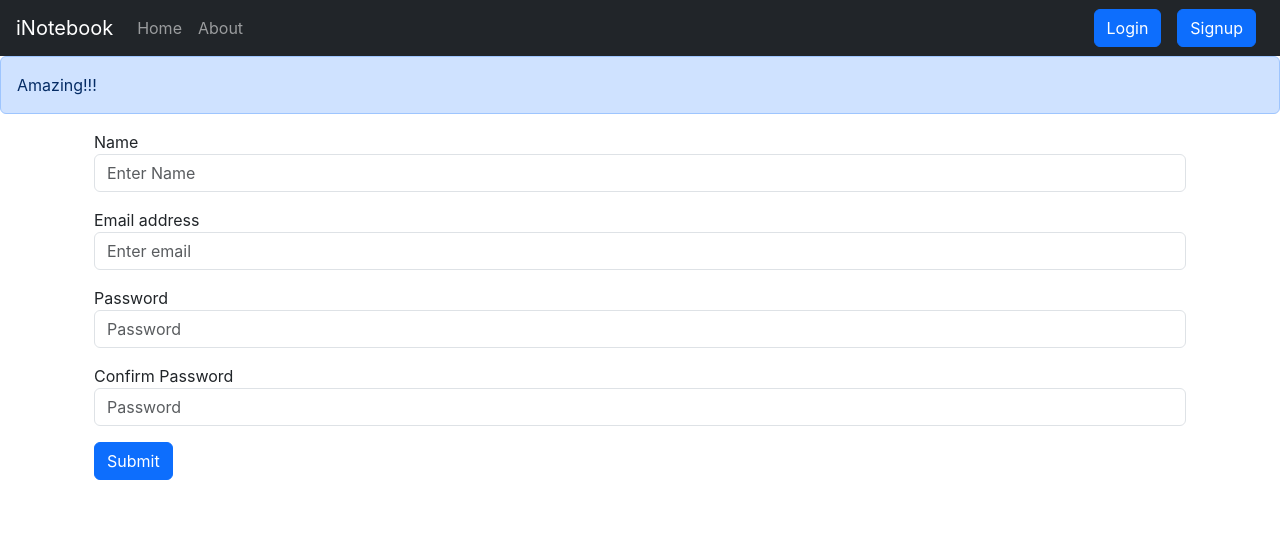
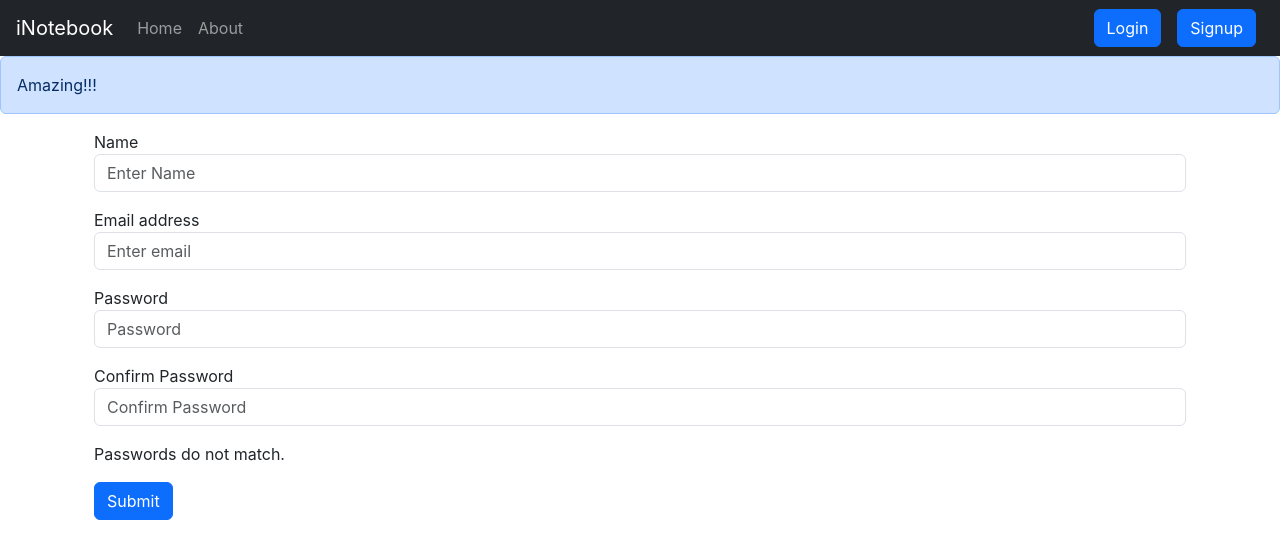
Before and after one commit to Adeshppp/inotebook, a React (Create React App) app: page /signup in a window 1280 px wide. Shown: the top 558 px of the page. Built offline with nearby package versions, Linux system fonts and the light colour scheme.

Commit message:
Implemented confirm password mechanism.

```diff
--- a/src/components/Signup.js
+++ b/src/components/Signup.js
@@ -1,16 +1,88 @@
-// this page is successfully generating a token only if right credentials entered by user.
+// // this page is successfully generating a token only if right credentials entered by user.
+
+// import React, { useState } from 'react'
+// import { useNavigate } from 'react-router-dom'
+
+// const Signup = () => {
+//     const [credentials, setCredentials] = useState({name:"",email:"",password:"",cpassword:""})
+
+//     let navigate = useNavigate();
+//     const handleOnClick=async(e)=>{
+//         e.preventDefault();
+//         const {name,email,password}=credentials;
+//     const response = await fetch("http://localhost:8000/api/auth/createuser", {
+//             //localhost:8000/api/notes/fetchallnotes
+//             method: "POST", // *GET, POST, PUT, DELETE, etc.
+//             headers: {
+//                 "Content-Type": "application/json",
+
+//                 // 'Content-Type': 'application/x-www-form-urlencoded',
+//             },
+//             body: JSON.stringify({ name, email,password }), // body data type must match "Content-Type" header
+
+//         });
+//         const json= await response.json();
+//         console.log(json);
+//         // localStorage.setItem('token',json.authToken);
+//         // navigate('/');
+//         if(json.success){
+//             localStorage.setItem('token',json.authToken);
+//             navigate('/');
+//         }
+//         else {
+//             // navigate('/login')
+//             alert("Invalid Credentials! Email already exist")
+//         }
+//     }
+//         const handleOnChange = (e) => {
+//             setCredentials({ ...credentials, [e.target.name]: e.target.value })//changing event should set its value
+//           }
+
+//     return (
+//         <div className="container">
+//             <form>
+//             <div className="form-group my-3">
+//                     <label htmlFor="name">Name</label>
+//                     <input type="name" className="form-control" name="name" id="name" value={credentials.name} onChange={handleOnChange} placeholder="Enter Name" minLength={3} required/>
+//                 </div>
+//                 <div className="form-group my-3">
+//                     <label htmlFor="exampleInputEmail1">Email address</label>
+//                     <input type="email" className="form-control" name="email" id="email" value={credentials.email} onChange={handleOnChange} aria-describedby="emailHelp" placeholder="Enter email" />
+//                 </div>
+//                 <div className="form-group my-3">
+//                     <label htmlFor="password">Password</label>
+//                     <input type="password" className="form-control" name="password" id="password" value={credentials.password} onChange={handleOnChange} placeholder="Password" minLength={5} required/>
+//                     {/* <input type="password" class="form-control" name="password" id="password" placeholder="Password" minlength="5" autocomplete="new-password" required>  */}
+//                 </div>
+//                 <div className="form-group my-3">
+//                     <label htmlFor="cpassword">Confirm Password</label>
+//                     <input type="password" className="form-control" name="cpassword" id="cpassword" onChange={handleOnChange} placeholder="Password" minLength={5} required/>
+//                 </div>
+
+//                 <button type="submit" className="btn btn-primary" onClick={handleOnClick} >Submit</button>
+//             </form>
+//         </div>
+//     )
+// }
+
+// export default Signup
+
+
+// ==============================================================================================================================================================================================================
+
+// trying comparing password while user entering pass
 
 import React, { useState } from 'react'
 import { useNavigate } from 'react-router-dom'
 
-const Signup = () => {
-    const [credentials, setCredentials] = useState({name:"",email:"",password:"",cpassword:""})
+const Signup = ({ }) => {
+    const [credentials, setCredentials] = useState({ name: "", email: "", password: "", cpassword: "" })
 
     let navigate = useNavigate();
-    const handleOnClick=async(e)=>{
+    const handleOnClick = async (e) => {
         e.preventDefault();
-        const {name,email,password}=credentials;
-    const response = await fetch("http://localhost:8000/api/auth/createuser", {
+        const { name, email, password } = credentials;
+        const response = await fetch("http://localhost:8000/api/auth/createuser", {
             //localhost:8000/api/notes/fetchallnotes
             method: "POST", // *GET, POST, PUT, DELETE, etc.
             headers: {
@@ -18,32 +90,30 @@ const Signup = () => {
 
                 // 'Content-Type': 'application/x-www-form-urlencoded',
             },
-            body: JSON.stringify({ name, email,password }), // body data type must match "Content-Type" header
+            body: JSON.stringify({ name: credentials.name, email: credentials.email, password: credentials.password }), // body data type must match "Content-Type" header
 
         });
-        const json= await response.json();
+        const json = await response.json();
         console.log(json);
-        // localStorage.setItem('token',json.authToken);
-        // navigate('/');
-        if(json.success){
-            localStorage.setItem('token',json.authToken);
+        if (json.success) {
+            localStorage.setItem('token', json.authToken);
             navigate('/');
         }
         else {
-            // navigate('/login')
+            navigate('/login')
             alert("Invalid Credentials! Email already exist")
         }
     }
-        const handleOnChange = (e) => {
-            setCredentials({ ...credentials, [e.target.name]: e.target.value })//changing event should set its value
-          }
+
+    const handleOnChange = (e) => setCredentials({ ...credentials, [e.target.name]: e.target.value })//changing event should set its value
+
 
     return (
         <div className="container">
             <form>
-            <div className="form-group my-3">
+                <div className="form-group my-3">
                     <label htmlFor="name">Name</label>
-                    <input type="name" className="form-control" name="name" id="name" value={credentials.name} onChange={handleOnChange} placeholder="Enter Name" minLength={3} required/>
+                    <input type="name" className="form-control" name="name" id="name" value={credentials.name} onChange={handleOnChange} placeholder="Enter Name" />
                 </div>
                 <div className="form-group my-3">
                     <label htmlFor="exampleInputEmail1">Email address</label>
@@ -51,108 +121,23 @@ const Signup = () => {
                 </div>
                 <div className="form-group my-3">
                     <label htmlFor="password">Password</label>
-                    <input type="password" className="form-control" name="password" id="password" value={credentials.password} onChange={handleOnChange} placeholder="Password" minLength={5} required/>
-                    {/* <input type="password" class="form-control" name="password" id="password" placeholder="Password" minlength="5" autocomplete="new-password" required>  */}
+                    <input type="password" className="form-control" name="password" id="password" value={credentials.password} onChange={handleOnChange} placeholder="Password" />
                 </div>
                 <div className="form-group my-3">
                     <label htmlFor="cpassword">Confirm Password</label>
-                    <input type="password" className="form-control" name="cpassword" id="cpassword" onChange={handleOnChange} placeholder="Password" minLength={5} required/>
+                    <input type="password" className="form-control" name="cpassword" id="cpassword" value={credentials.cpassword} onChange={handleOnChange} placeholder="Confirm Password" />
                 </div>
+                {credentials.password && credentials.cpassword && credentials.password === credentials.cpassword ? (
+                    <p>Passwords match!</p>
+                ) : (
+                    <p>Passwords do not match.</p>
+                )}
 
-                <button type="submit" className="btn btn-primary" onClick={handleOnClick} >Submit</button>
+
+                <button type="submit" onClick={handleOnClick} className="btn btn-primary">Submit</button>
             </form>
         </div>
     )
 }
 
 export default Signup
-
-
-//==============================================================================================================================================================================================================
-
-// trying comparing password while user entering pass
-
-// import React, { useState } from 'react'
-// import { useNavigate } from 'react-router-dom'
-
-// const Signup = ({ }) => {
-//     const [credentials, setCredentials] = useState({ name: "", email: "", password: "", cpassword: "" })
-
-//     let navigate = useNavigate();
-//     const handleOnClick = async (e) => {
-//         e.preventDefault();
-//         const { name, email, password } = credentials;
-//         const response = await fetch("http://localhost:8000/api/auth/createuser", {
-//             //localhost:8000/api/notes/fetchallnotes
-//             method: "POST", // *GET, POST, PUT, DELETE, etc.
-//             headers: {
-//                 "Content-Type": "application/json",
-
-//                 // 'Content-Type': 'application/x-www-form-urlencoded',
-//             },
-//             body: JSON.stringify({ name: credentials.name, email: credentials.email, password: credentials.password }), // body data type must match "Content-Type" header
-
-//         });
-//         const json = await response.json();
-//         console.log(json);
-//         if (json.success) {
-//             localStorage.setItem('token', json.authToken);
-//             navigate('/');
-//         }
-//         else {
-//             navigate('/login')
-//             alert("Invalid Credentials! Email already exist")
-//         }
-//     }
-
-//     const handleOnChange = (e) => setCredentials({ ...credentials, [e.target.name]: e.target.value })//changing event should set its value
-
-
-//     // const handleConfirmChange = () => credentials.cpassword !== credentials.password && console.log("password does not match")
-
-
-//     const [password, setPassword] = useState("");
-//     const [cpassword, setcpassword] = useState("");
-
-//     const handlePasswordChange = (event) => {
-//         // event.target.password=password;
-//         setPassword(event.target.value);}
-
-//     const handlecpasswordChange = (event) => {
-//         // event.target.cpassword=cpassword;
-//         setcpassword(event.target.value);}
-
-//     const passwordsMatch = password === cpassword;
-
-//     return (
-//         <div className="container">
-//             <form>
-//                 <div className="form-group my-3">
-//                     <label htmlFor="name">Name</label>
-//                     <input type="name" className="form-control" name="name" id="name" value={credentials.name} onChange={handleOnChange} placeholder="Enter Name" />
-//                 </div>
-//                 <div className="form-group my-3">
-//                     <label htmlFor="exampleInputEmail1">Email address</label>
-//                     <input type="email" className="form-control" name="email" id="email" value={credentials.email} onChange={handleOnChange} aria-describedby="emailHelp" placeholder="Enter email" />
-//                 </div>
-//                 <div className="form-group my-3">
-//                     <label htmlFor="password">Password</label>
-//                     <input type="password" className="form-control" name="password" id="password" value={credentials.password} onChange={handlePasswordChange} placeholder="Password" />
-//                 </div>
-//                 <div className="form-group my-3">
-//                     <label htmlFor="cpassword">Password</label>
-//                     <input type="password" className="form-control" name="cpassword" id="cpassword" onClick={handleOnClick} onChange={handlecpasswordChange} placeholder="Password" />
-//                 </div>
-//                 {((passwordsMatch && password.length>=5)) ? (
-//                     <p>Passwords match!</p>
-//                 ) : (
-//                     <p>Passwords do not match.</p>
-//                 )}
-
-//                 <button type="submit" className="btn btn-primary">Submit</button>
-//             </form>
-//         </div>
-//     )
-// }
-
-// export default Signup
```
